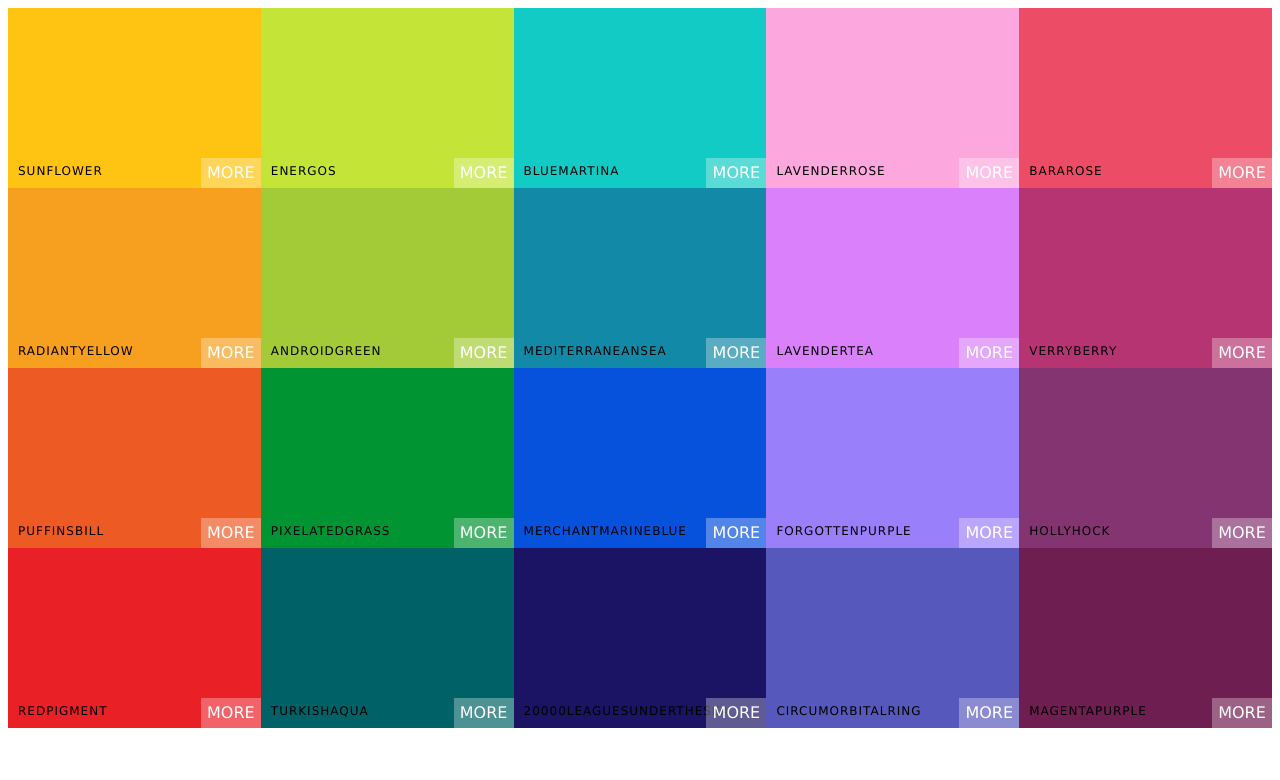
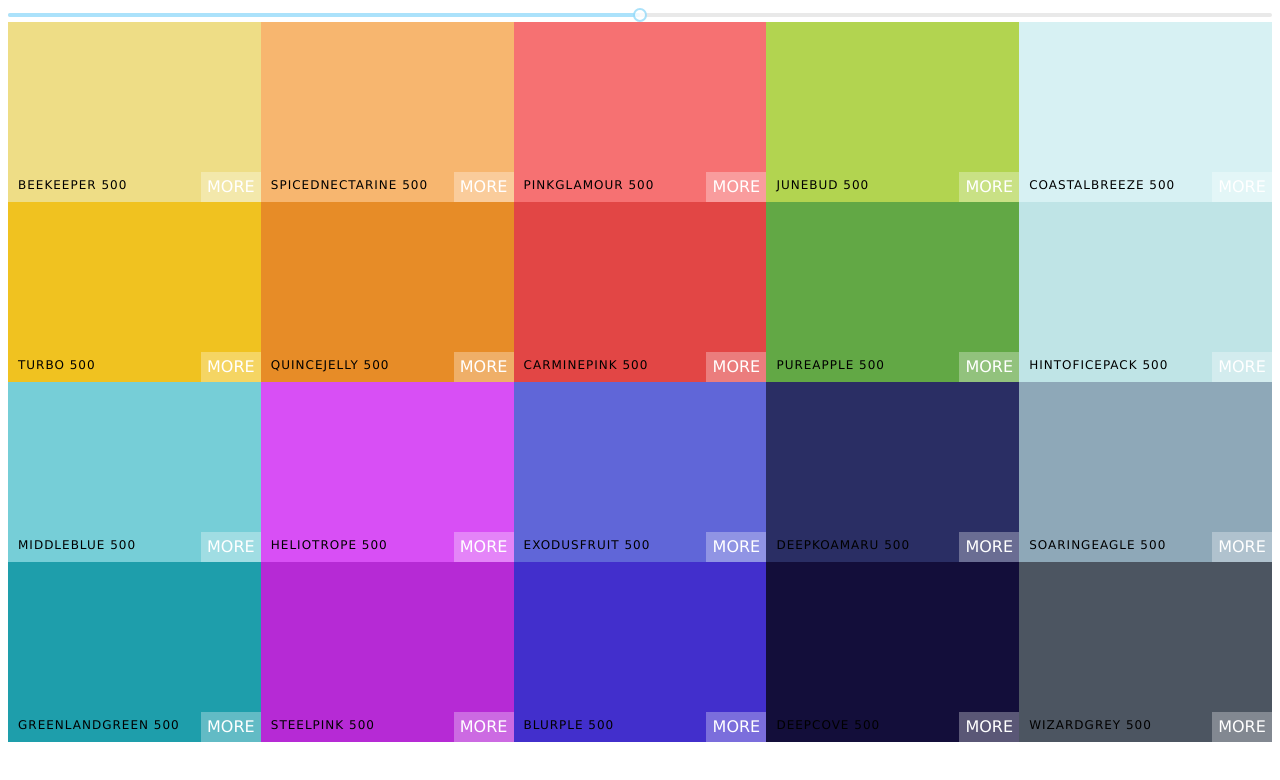
Before and after one commit to jonahCodes/ReactColorProject, a React (Create React App) app: page / in a window 1280 px wide. Shown: the top 780 px of the page. Built offline with nearby package versions, Linux system fonts and the light colour scheme.

Commit message:
Implemted unstyled Color Slider

```diff
--- a/package.json
+++ b/package.json
@@ -10,6 +10,7 @@
   "dependencies": {
     "chroma-js": "^2.4.2",
     "loader-utils": "3.2.1",
+    "rc-slider": "^10.5.0",
     "react": "18.2.0",
     "react-copy-to-clipboard": "^5.1.0",
     "react-dom": "18.2.0",
--- a/src/App.js
+++ b/src/App.js
@@ -5,10 +5,9 @@
 import { generatePalette } from "./colorApp/colorHelper";
 
 export default function App() {
-  console.log(generatePalette(seedColors[4]));
   return (
     <div className="App">
-      <Palette {...seedColors[2]} />
+      <Palette palette={generatePalette(seedColors[4])} />
     </div>
   );
 }
--- a/src/colorApp/Palette.js
+++ b/src/colorApp/Palette.js
@@ -1,14 +1,34 @@
 import { Component } from "react";
 import ColorBox from "./ColorBox";
+import Slider from "rc-slider";
+import "rc-slider/assets/index.css";
 
 import "./palette.css";
 export default class Palette extends Component {
+  constructor(props) {
+    super(props);
+    this.state = {
+      level: 500,
+    };
+  }
+  changeLevel = (level) => {
+    this.setState({ level });
+  };
   render() {
-    const colorBoxes = this.props.colors.map((color, index) => (
-      <ColorBox key={index} background={color.color} name={color.name} />
+    const { colors } = this.props.palette;
+    const { level } = this.state;
+    const colorBoxes = colors[level].map((color, index) => (
+      <ColorBox key={index} background={color.hex} name={color.name} />
     ));
     return (
       <div className="Palette">
+        <Slider
+          defaultValue={level}
+          min={100}
+          max={900}
+          step={100}
+          onAfterChange={this.changeLevel}
+        />
         {/* navbar goes here */}
         <div className="Palette-colors">{colorBoxes}</div>
         {/* footer goes here */}
```
Also changed, not shown: src/colorApp/colorHelper.js (+0 -27 lines), 2 other files (tests, documents, lock files or other folders).
